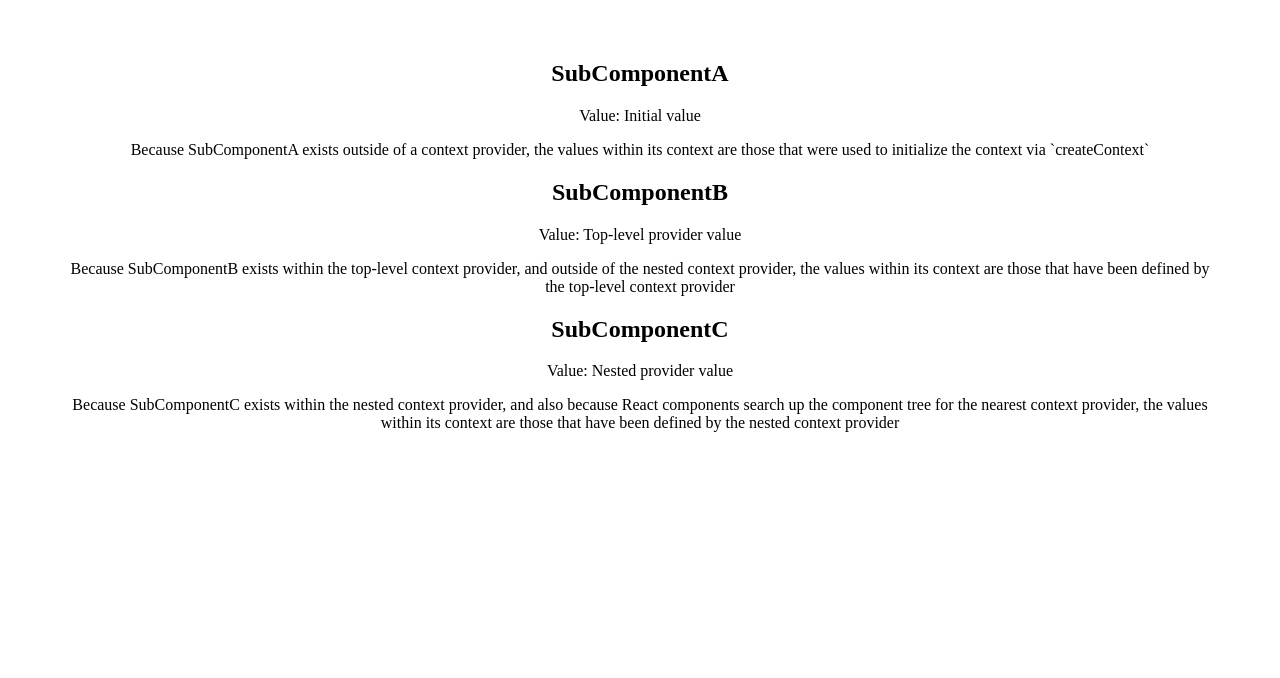
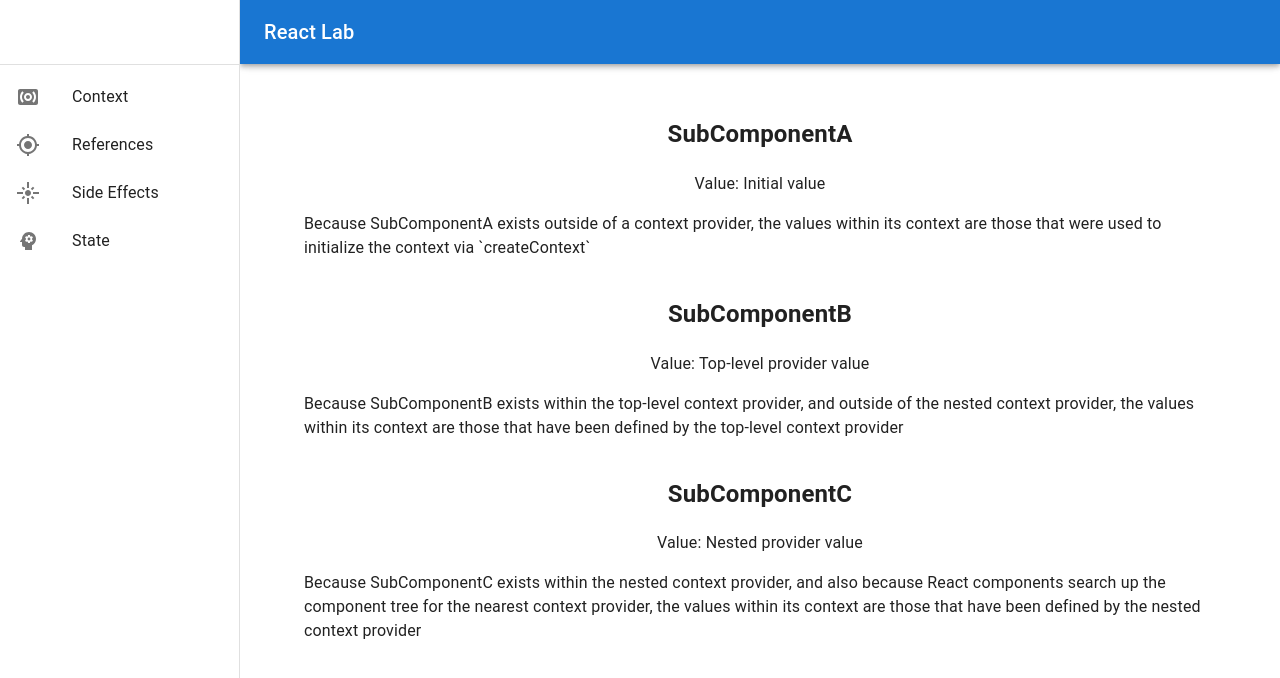
Before and after one commit to JoeBello/React-Lab, a React (Vite) app: page /context in a window 1280 px wide. Shown: the top 678 px of the page. Built offline with nearby package versions, Linux system fonts and the light colour scheme.

Commit message:
refactor: <App /> => <Shell />

```diff
--- /dev/null
+++ b/src/Shell/Shell.tsx
@@ -0,0 +1,135 @@
+import { useState } from "react"
+import AppBar from "@mui/material/AppBar"
+import Box from "@mui/material/Box"
+import CssBaseline from "@mui/material/CssBaseline"
+import Divider from "@mui/material/Divider"
+import Drawer from "@mui/material/Drawer"
+import IconButton from "@mui/material/IconButton"
+import List from "@mui/material/List"
+import ListItem from "@mui/material/ListItem"
+import ListItemButton from "@mui/material/ListItemButton"
+import ListItemIcon from "@mui/material/ListItemIcon"
+import ListItemText from "@mui/material/ListItemText"
+import MaterialLink from "@mui/material/Link"
+import Toolbar from "@mui/material/Toolbar"
+import MenuIcon from "@mui/icons-material/Menu"
+import { Link, Outlet } from "react-router-dom"
+import { Toaster } from "react-hot-toast"
+import { routes } from "../routes"
+
+const DRAWER_WIDTH = 240
+
+function DrawerContent() {
+	return (
+		<div>
+			<Toolbar />
+			<Divider />
+			<List>
+				{routes.map(({ path, label, Icon }, idx) => (
+					<MaterialLink
+						color="inherit"
+						underline="none"
+						component={Link}
+						key={`${idx}-${label}`}
+						to={path}
+					>
+						<ListItem disablePadding>
+							<ListItemButton>
+								<ListItemIcon>
+									<Icon />
+								</ListItemIcon>
+								<ListItemText primary={label} />
+							</ListItemButton>
+						</ListItem>
+					</MaterialLink>
+				))}
+			</List>
+		</div>
+	)
+}
+
+export default function Shell() {
+	const [mobileOpen, setMobileOpen] = useState(false)
+
+	const handleDrawerToggle = () => {
+		setMobileOpen(!mobileOpen)
+	}
+
+	return (
+		<Box sx={{ display: "flex" }}>
+			<CssBaseline />
+			<Toaster />
+			<AppBar
+				position="fixed"
+				sx={{
+					width: { sm: `calc(100% - ${DRAWER_WIDTH}px)` },
+					ml: { sm: `${DRAWER_WIDTH}px` },
+				}}
+			>
+				<Toolbar>
+					<IconButton
+						color="inherit"
+						aria-label="open drawer"
+						edge="start"
+						onClick={handleDrawerToggle}
+						sx={{ mr: 2, display: { sm: "none" } }}
+					>
+						<MenuIcon />
+					</IconButton>
+					<MaterialLink
+						underline="none"
+						color="inherit"
+						variant="h6"
+						component={Link}
+						to="/"
+					>
+						React Lab
+					</MaterialLink>
+				</Toolbar>
+			</AppBar>
+			<Box component="nav" sx={{ width: { sm: DRAWER_WIDTH }, flexShrink: { sm: 0 } }}>
+				<Drawer
+					open={mobileOpen}
+					onClose={handleDrawerToggle}
+					ModalProps={{ keepMounted: true }}
+					sx={{
+						display: { xs: "block", sm: "none" },
+						width: DRAWER_WIDTH,
+						"& .MuiDrawer-paper": {
+							boxSizing: "border-box",
+							width: DRAWER_WIDTH,
+						},
+					}}
+					variant="temporary"
+				>
+					<DrawerContent />
+				</Drawer>
+				<Drawer
+					sx={{
+						display: { xs: "none", sm: "block" },
+						width: DRAWER_WIDTH,
+						"& .MuiDrawer-paper": {
+							boxSizing: "border-box",
+							width: DRAWER_WIDTH,
+						},
+					}}
+					variant="permanent"
+				>
+					<DrawerContent />
+				</Drawer>
+			</Box>
+			<Box
+				component="main"
+				sx={{
+					flexGrow: 1,
+					mt: 12,
+					mb: 3,
+					mx: { sm: 8 },
+					width: { sm: `calc(100% - ${DRAWER_WIDTH}px)` },
+				}}
+			>
+				<Outlet />
+			</Box>
+		</Box>
+	)
+}
--- /dev/null
+++ b/src/Shell/index.tsx
@@ -0,0 +1,3 @@
+import Shell from "./Shell"
+
+export default Shell
--- a/src/main.tsx
+++ b/src/main.tsx
@@ -1,18 +1,9 @@
 import React from "react"
 import ReactDOM from "react-dom/client"
-import Container from "@mui/material/Container"
-import { Toaster } from "react-hot-toast"
 import { Router } from "./routes"
-
-import "./root.css"
 
 ReactDOM.createRoot(document.getElementById("root") as HTMLElement).render(
 	<React.StrictMode>
-		<>
-			<Toaster />
-			<Container maxWidth="lg">
-				<Router />
-			</Container>
-		</>
+		<Router />
 	</React.StrictMode>
 )
--- a/src/routes/App/App.tsx
+++ /dev/null
@@ -1,125 +0,0 @@
-import { useState } from 'react'
-import {
-	AppBar,
-	Box,
-	CssBaseline,
-	Divider,
-	Drawer,
-	IconButton,
-	List,
-	ListItem,
-	ListItemButton,
-	ListItemIcon,
-	ListItemText,
-	Toolbar,
-	Typography
-} from '@mui/material'
-import {
-	Mail as MailIcon,
-	Menu as MenuIcon,
-	MoveToInbox as InboxIcon
-} from '@mui/icons-material'
-
-
-const DRAWER_WIDTH = 240
-
-const drawer = (
-	<div>
-		<Toolbar />
-		<Divider />
-		<List>
-			{
-				["Inbox", "Starred", "Send email", "Drafts"].map((text, index) => (
-					<ListItem key={text} disablePadding>
-						<ListItemButton>
-							<ListItemIcon>
-								{index % 2 === 0 ? <InboxIcon /> : <MailIcon />}
-							</ListItemIcon>
-							<ListItemText primary={text} />
-						</ListItemButton>
-					</ListItem>
-				))
-			}
-		</List>
-		<Divider />
-		<List>
-			{
-				["All mail", "Trash", "Spam"].map((text, index) => (
-					<ListItem key={text} disablePadding>
-						<ListItemButton>
-							<ListItemIcon>
-								{index % 2 === 0 ? <InboxIcon /> : <MailIcon />}
-							</ListItemIcon>
-							<ListItemText primary={text} />
-						</ListItemButton>
-					</ListItem>
-				))
-			}
-		</List>
-	</div>
-)
-
-export default function App() {
-	const [mobileOpen, setMobileOpen] = useState(false)
-
-	const handleDrawerToggle = () => {
-		setMobileOpen(!mobileOpen)
-	}
-
-	return (
-		<Box sx={{ display: "flex" }}>
-			<CssBaseline />
-			<AppBar
-				position="fixed"
-				sx={{
-					width: { sm: `calc(100% - ${DRAWER_WIDTH}px)` },
-					ml: { sm: `${DRAWER_WIDTH}px` }
-				}}
-			>
-				<Toolbar>
-					<IconButton
-						color="inherit"
-						aria-label="open drawer"
-						edge="start"
-						onClick={handleDrawerToggle}
-						sx={{ mr: 2, display: { sm: "none" } }}
-					>
-						<MenuIcon />
-					</IconButton>
-					<Typography variant="h6" noWrap component="div">
-						React Lab
-					</Typography>
-				</Toolbar>
-			</AppBar>
-				<Drawer
-					open={mobileOpen}
-					onClose={handleDrawerToggle}
-					ModalProps={{ keepMounted: true }}
-					sx={{
-						display: { xs: "block", sm: "none" },
-						width: DRAWER_WIDTH,
-						"& .MuiDrawer-paper": {
-							boxSizing: "border-box",
-							width: DRAWER_WIDTH
-						}
-					}}
-					variant="temporary"
-				>
-					{drawer}
-				</Drawer>
-				<Drawer
-					sx={{
-						display: { xs: "none", sm: "block" },
-						width: DRAWER_WIDTH,
-						"& .MuiDrawer-paper": {
-							boxSizing: "border-box",
-							width: DRAWER_WIDTH
-						}
-					}}
-					variant="permanent"
-				>
-					{drawer}
-				</Drawer>
-		</Box>
-	)
-}
--- a/src/routes/App/appLoader.tsx
+++ /dev/null
@@ -1,17 +0,0 @@
-const doSomething = function() {
-    return new Promise((resolve, reject) => {
-        setTimeout(() => {
-            return resolve('resolved')
-        }, 3000)
-    })
-}
-
-export default async function appLoader() {
-    console.log('appLoader');
-
-    const response = await doSomething()
-
-    console.log({ response })
-
-    return { response }
-}
--- a/src/routes/App/index.tsx
+++ /dev/null
@@ -1,7 +0,0 @@
-import App from './App'
-import appLoader from './appLoader'
-
-export {
-    App,
-    appLoader
-}
--- a/src/routes/Context/Context.tsx
+++ b/src/routes/Context/Context.tsx
@@ -1,4 +1,5 @@
 import { createContext, useContext } from "react"
+import Box from "@mui/material/Box"
 
 const ExampleContext = createContext({ value: "Initial value" })
 
@@ -6,14 +7,14 @@ function SubComponentA() {
 	const something = useContext(ExampleContext)
 
 	return (
-		<>
+		<Box display="flex" flexDirection="column" alignItems="center">
 			<h2>SubComponentA</h2>
 			<span>Value: {something.value}</span>
 			<p>
 				Because SubComponentA exists outside of a context provider, the values within its
 				context are those that were used to initialize the context via `createContext`
 			</p>
-		</>
+		</Box>
 	)
 }
 
@@ -21,7 +22,7 @@ function SubComponentB() {
 	const something = useContext(ExampleContext)
 
 	return (
-		<>
+		<Box display="flex" flexDirection="column" alignItems="center">
 			<h2>SubComponentB</h2>
 			<span>Value: {something.value}</span>
 			<p>
@@ -29,7 +30,7 @@ function SubComponentB() {
 				the nested context provider, the values within its context are those that have been
 				defined by the top-level context provider
 			</p>
-		</>
+		</Box>
 	)
 }
 
@@ -37,7 +38,7 @@ function SubComponentC() {
 	const something = useContext(ExampleContext)
 
 	return (
-		<>
+		<Box display="flex" flexDirection="column" alignItems="center">
 			<h2>SubComponentC</h2>
 			<span>Value: {something.value}</span>
 			<p>
@@ -46,13 +47,13 @@ function SubComponentC() {
 				values within its context are those that have been defined by the nested context
 				provider
 			</p>
-		</>
+		</Box>
 	)
 }
 
 export default function Context() {
 	return (
-		<>
+		<Box display="flex" flexDirection="column" alignItems="center">
 			<SubComponentA />
 			<ExampleContext.Provider value={{ value: "Top-level provider value" }}>
 				<SubComponentB />
@@ -60,6 +61,6 @@ export default function Context() {
 					<SubComponentC />
 				</ExampleContext.Provider>
 			</ExampleContext.Provider>
-		</>
+		</Box>
 	)
 }
--- a/src/routes/State/Redux/Redux.tsx
+++ b/src/routes/State/Redux/Redux.tsx
@@ -1,6 +1,7 @@
 import { Provider } from "react-redux"
 import Box from "@mui/material/Box"
 import Button from "@mui/material/Button"
+import Stack from "@mui/material/Stack"
 import { useAppDispatch, useAppSelector } from "./hooks"
 import { store } from "./store"
 import { setNumOne, setNumTwo, setNumThree, sum } from "./additionSlice"
@@ -9,7 +10,7 @@ import { setFirstNum, setSecondNum, setThirdNum, subtract } from "./subtractionS
 export default function Redux() {
 	return (
 		<Provider store={store}>
-			<Box>
+			<Box display="flex" flexDirection="column" alignItems="center">
 				<h2>Redux</h2>
 				<p>
 					Redux provides a way to manage application state across descendent components. A
@@ -30,9 +31,9 @@ function AdditionChild() {
 
 	return (
 		<>
-			<Box>
 			<h3>Addition Child</h3>
 			<p>Addition Slice State: {JSON.stringify(state)}</p>
+			<Stack direction="row" spacing={2}>
 				<Button onClick={() => dispatch(setNumOne(1))} variant="outlined">
 					Set Number One
 				</Button>
@@ -45,7 +46,7 @@ function AdditionChild() {
 				<Button onClick={() => dispatch(sum())} variant="outlined">
 					Sum the Numbers
 				</Button>
-			</Box>
+			</Stack>
 			<AdditionGrandchild />
 		</>
 	)
@@ -56,8 +57,8 @@ function AdditionGrandchild() {
 
 	return (
 		<>
-			<Box>
 			<h4>Addition Grandchild</h4>
+			<Stack direction="row" spacing={2}>
 				<Button onClick={() => dispatch(setNumOne(1))} variant="outlined">
 					Set Number One
 				</Button>
@@ -70,7 +71,7 @@ function AdditionGrandchild() {
 				<Button onClick={() => dispatch(sum())} variant="outlined">
 					Sum the Numbers
 				</Button>
-			</Box>
+			</Stack>
 			<AdditionGreatGrandchild />
 			<SubtractionChild />
 		</>
@@ -81,8 +82,9 @@ function AdditionGreatGrandchild() {
 	const dispatch = useAppDispatch()
 
 	return (
-		<Box>
+		<>
 			<h5>Addition Great Grandchild</h5>
+			<Stack direction="row" spacing={2}>
 				<Button onClick={() => dispatch(setNumOne(1))} variant="outlined">
 					Set Number One
 				</Button>
@@ -95,7 +97,8 @@ function AdditionGreatGrandchild() {
 				<Button onClick={() => dispatch(sum())} variant="outlined">
 					Sum the Numbers
 				</Button>
-		</Box>
+			</Stack>
+		</>
 	)
 }
 
@@ -105,9 +108,10 @@ function SubtractionChild() {
 
 	return (
 		<>
-			<Box>
 			<h3>Subtraction Child</h3>
 			<p>Subtraction Slice State: {JSON.stringify(state)}</p>
+
+			<Stack direction="row" spacing={2}>
 				<Button onClick={() => dispatch(setFirstNum(3))} variant="outlined">
 					Set Number One
 				</Button>
@@ -120,7 +124,8 @@ function SubtractionChild() {
 				<Button onClick={() => dispatch(subtract())} variant="outlined">
 					Subtract the Numbers
 				</Button>
-			</Box>
+			</Stack>
+
 			<SubtractionGrandchild />
 		</>
 	)
@@ -131,8 +136,8 @@ function SubtractionGrandchild() {
 
 	return (
 		<>
-			<Box>
 			<h4>Subtraction Grandchild</h4>
+			<Stack direction="row" spacing={2}>
 				<Button onClick={() => dispatch(setFirstNum(3))} variant="outlined">
 					Set Number One
 				</Button>
@@ -145,7 +150,7 @@ function SubtractionGrandchild() {
 				<Button onClick={() => dispatch(subtract())} variant="outlined">
 					Subtract the Numbers
 				</Button>
-			</Box>
+			</Stack>
 			<SubtractionGreatGrandchild />
 		</>
 	)
@@ -155,8 +160,9 @@ function SubtractionGreatGrandchild() {
 	const dispatch = useAppDispatch()
 
 	return (
-		<Box>
+		<>
 			<h5>Subtraction Great Grandchild</h5>
+			<Stack direction="row" spacing={2}>
 				<Button onClick={() => dispatch(setFirstNum(3))} variant="outlined">
 					Set Number One
 				</Button>
@@ -169,6 +175,7 @@ function SubtractionGreatGrandchild() {
 				<Button onClick={() => dispatch(subtract())} variant="outlined">
 					Subtract the Numbers
 				</Button>
-		</Box>
+			</Stack>
+		</>
 	)
 }
--- a/src/routes/State/State.tsx
+++ b/src/routes/State/State.tsx
@@ -47,7 +47,7 @@ export default function State() {
 	}
 
 	return (
-		<Box>
+		<Box display="flex" flexDirection="column" alignItems="center">
 			<h1>State</h1>
 			<ToggleButtonGroup
 				color="primary"
--- a/src/routes/index.tsx
+++ b/src/routes/index.tsx
@@ -1,37 +1,52 @@
 import { createBrowserRouter, RouterProvider } from "react-router-dom"
 import { ErrorElement } from "../components/pages"
-import { App, appLoader } from "./App"
+import Shell from "../Shell"
 import { Context } from "./Context"
 import { References } from "./References"
 import { SideEffects } from "./SideEffects"
 import { State } from "./State"
+import GpsFixedIcon from "@mui/icons-material/GpsFixed"
+import FlareIcon from "@mui/icons-material/Flare"
+import PsychologyIcon from "@mui/icons-material/Psychology"
+import SurroundSoundIcon from "@mui/icons-material/SurroundSound"
 
-const router = createBrowserRouter([
-	{
-		path: "/",
-		element: <App />,
-		loader: appLoader,
-		errorElement: <ErrorElement />,
-	},
+export const routes = [
 	{
 		path: "/context",
 		element: <Context />,
 		errorElement: <ErrorElement />,
+		label: "Context",
+		Icon: SurroundSoundIcon,
 	},
 	{
 		path: "/references",
 		element: <References />,
 		errorElement: <ErrorElement />,
+		label: "References",
+		Icon: GpsFixedIcon,
 	},
 	{
 		path: "/side-effects",
 		element: <SideEffects />,
 		errorElement: <ErrorElement />,
+		label: "Side Effects",
+		Icon: FlareIcon,
 	},
 	{
 		path: "/state",
 		element: <State />,
 		errorElement: <ErrorElement />,
+		label: "State",
+		Icon: PsychologyIcon,
+	},
+]
+
+const router = createBrowserRouter([
+	{
+		path: "",
+		element: <Shell />,
+		errorElement: <ErrorElement />,
+		children: [...routes],
 	},
 ])
 
```
Lines whose indentation alone changed are shown as unchanged.
